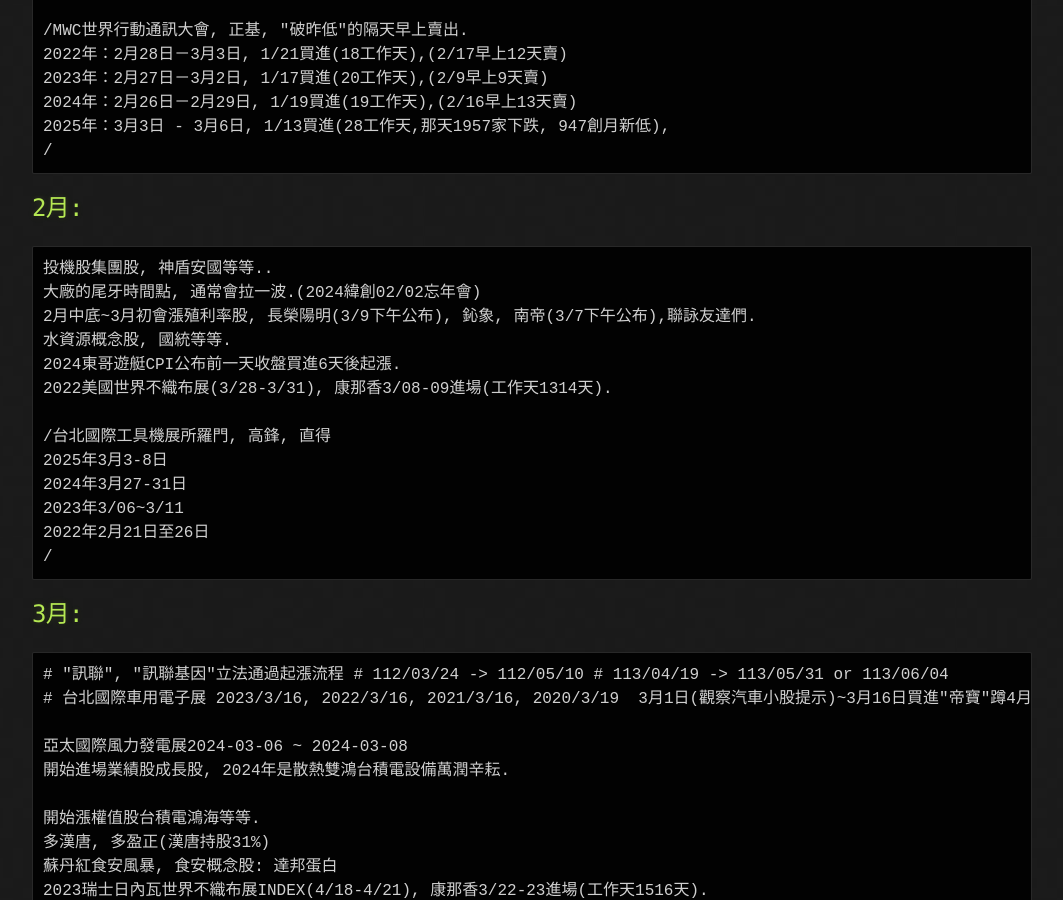
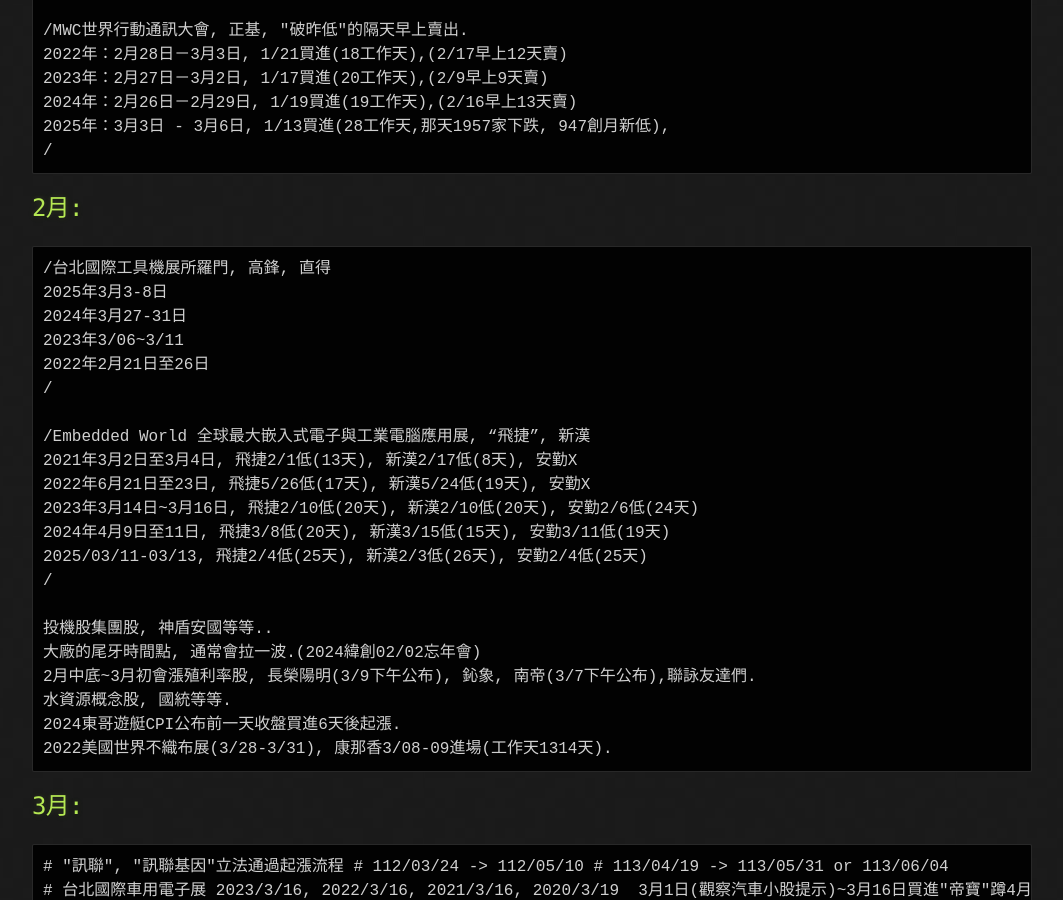
Before and after one commit to lepg5487/Stock_God, a Jekyll site: the page built from experience.md, in a window 1280 px wide and 900 px high, scrolled down 2123 px. Shown: the whole window, without its empty margins (108-1171 px from the left). Built offline with Jekyll 4.4.1, drawn with Linux system fonts in a browser that asks for light colours; our own code applies the rules of GitHub Pages for plain Markdown files.

Commit message:
Update experience.md

````diff
--- a/experience.md
+++ b/experience.md
@@ -86,19 +86,27 @@
 ```
 ## 2月:
 ```
+/台北國際工具機展所羅門, 高鋒, 直得
+2025年3月3-8日
+2024年3月27-31日
+2023年3/06~3/11
+2022年2月21日至26日
+/
+
+/Embedded World 全球最大嵌入式電子與工業電腦應用展, “飛捷”, 新漢
+2021年3月2日至3月4日, 飛捷2/1低(13天), 新漢2/17低(8天), 安勤X
+2022年6月21日至23日, 飛捷5/26低(17天), 新漢5/24低(19天), 安勤X
+2023年3月14日~3月16日, 飛捷2/10低(20天), 新漢2/10低(20天), 安勤2/6低(24天)
+2024年4月9日至11日, 飛捷3/8低(20天), 新漢3/15低(15天), 安勤3/11低(19天)
+2025/03/11-03/13, 飛捷2/4低(25天), 新漢2/3低(26天), 安勤2/4低(25天)
+/
+
 投機股集團股, 神盾安國等等..
 大廠的尾牙時間點, 通常會拉一波.(2024緯創02/02忘年會)
 2月中底~3月初會漲殖利率股, 長榮陽明(3/9下午公布), 鈊象, 南帝(3/7下午公布),聯詠友達們.
 水資源概念股, 國統等等.
 2024東哥遊艇CPI公布前一天收盤買進6天後起漲.
 2022美國世界不織布展(3/28-3/31), 康那香3/08-09進場(工作天1314天).
-
-/台北國際工具機展所羅門, 高鋒, 直得
-2025年3月3-8日
-2024年3月27-31日
-2023年3/06~3/11
-2022年2月21日至26日
-/
 ```
 ## 3月:
 ```
````
